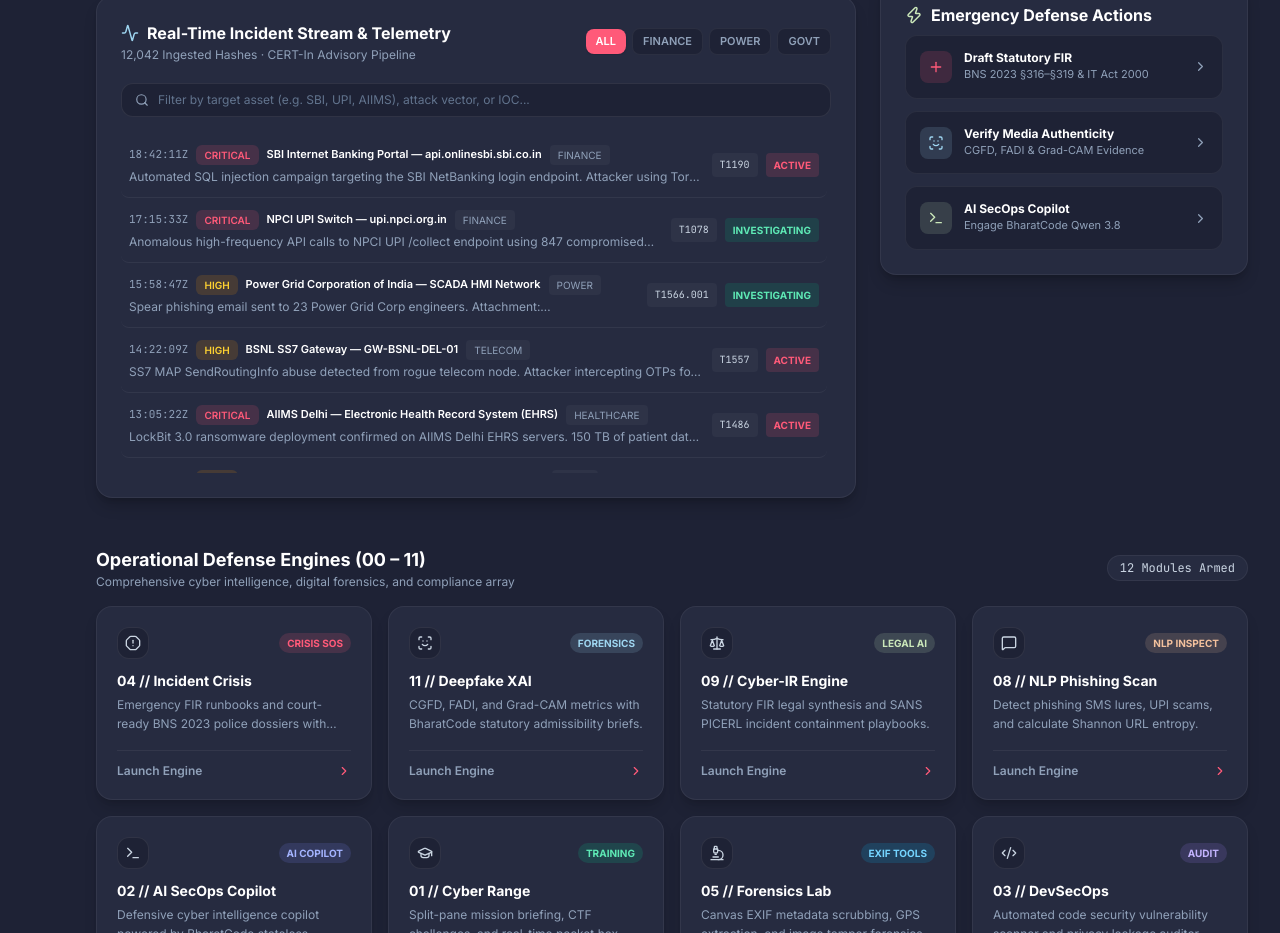
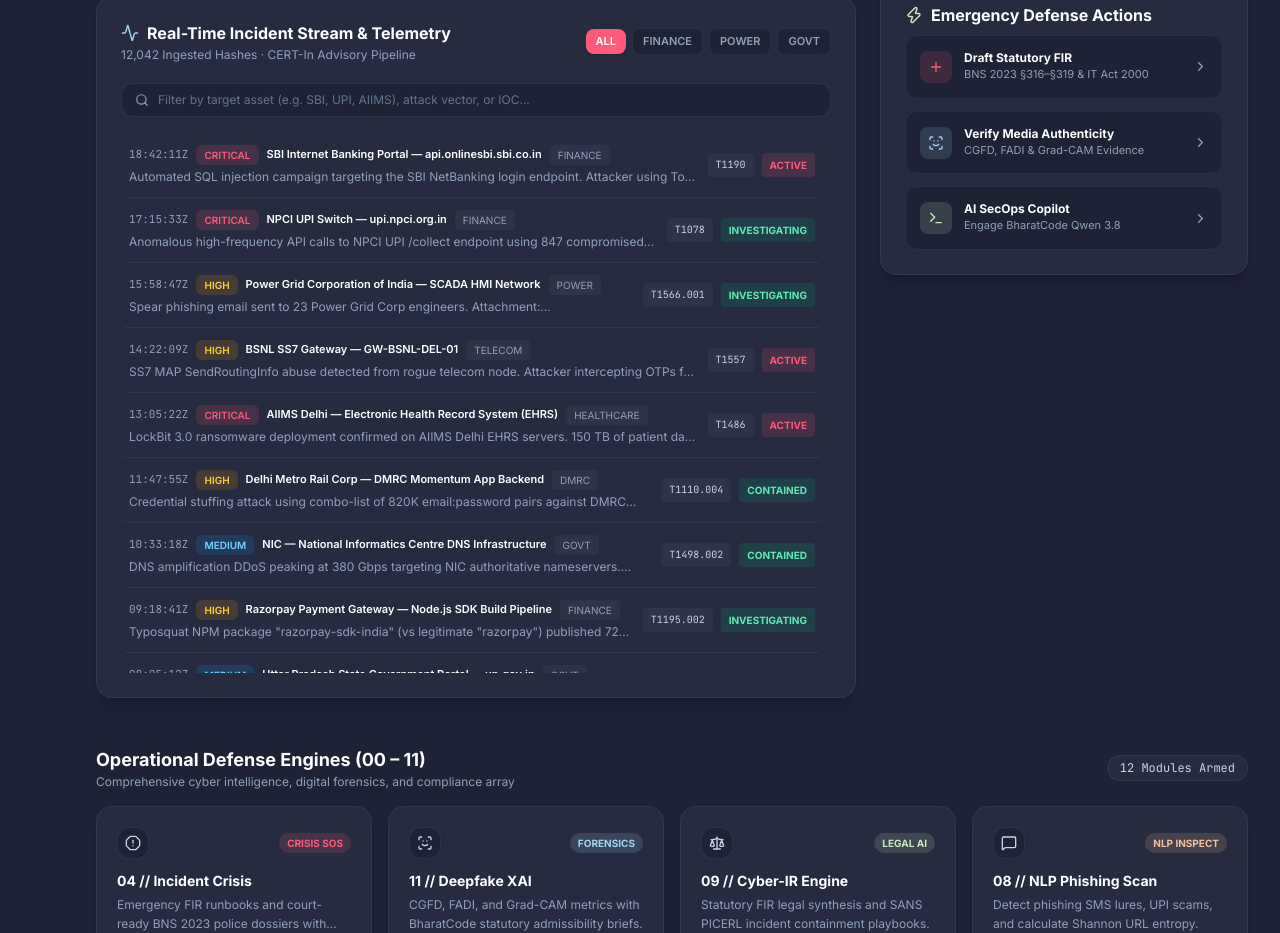
Before and after one commit to SRIBENDUPRASADMUDULI/Trinetra, a Next.js app: page / in a window 1280 px wide. Shown: the part 800-1733 px from the top of the page. Built offline with nearby package versions, Linux system fonts and the light colour scheme; no server answers.

Commit message:
more bug fixes

```diff
--- a/src/app/page.tsx
+++ b/src/app/page.tsx
@@ -360,8 +360,8 @@ export default function CommandCenterPage() {
               />
             </div>
 
-            {/* Events List */}
-            <div className="divide-y divide-white/[0.06] max-h-[340px] overflow-y-auto pr-1">
+            {/* Events List (Scroll-capped at 540px) */}
+            <div className="divide-y divide-white/[0.06] max-h-[540px] overflow-y-auto pr-2 [scrollbar-width:thin] [scrollbar-color:#333A54_transparent]">
               {filteredFeed.length === 0 ? (
                 <div className="py-12 text-center text-slate-500 text-xs">
                   No threat events matching filter criteria.
```
